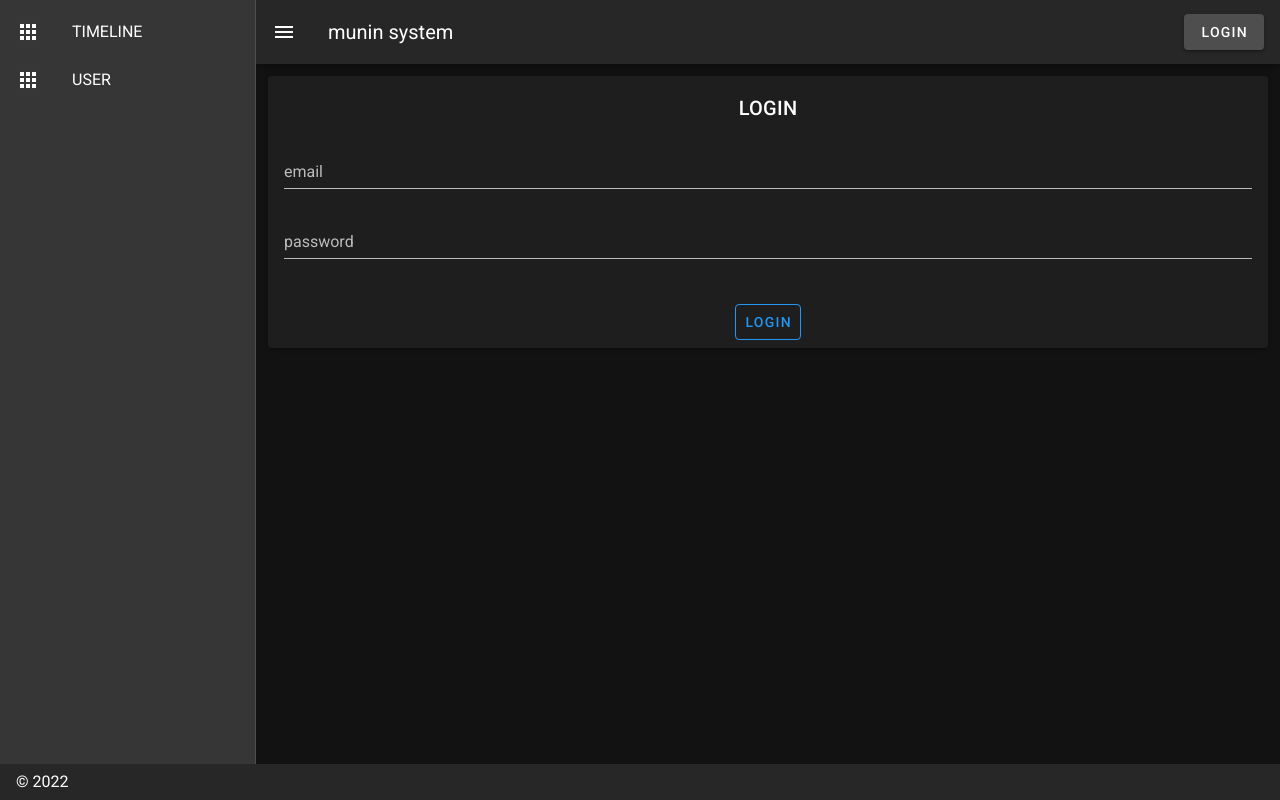
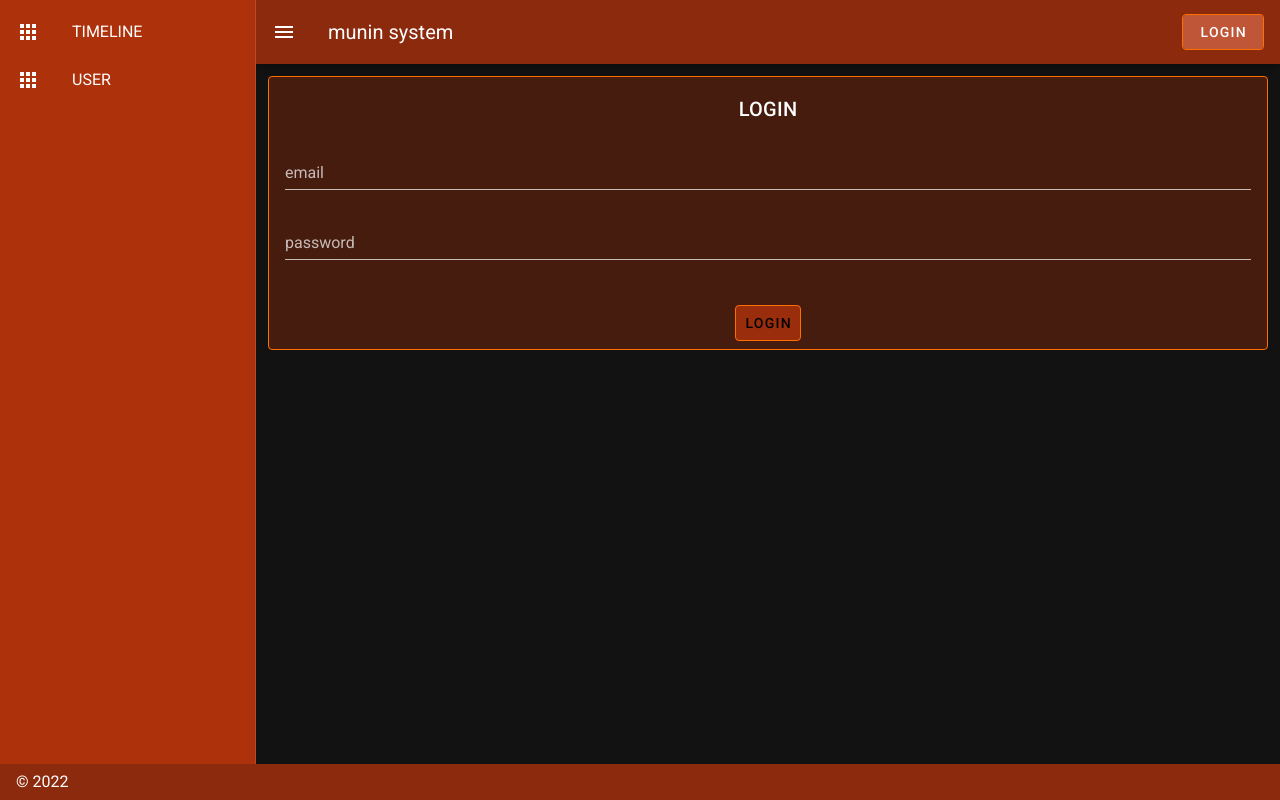
Before and after one commit to towakey/munin, a Nuxt app in the folder frontend/: page /login in a window 1280 px wide. Both pictures are taken after a click on the button 28 px from the left and 32 px from the top of the page. Built offline with nearby package versions, Linux system fonts and the light colour scheme; no server answers.

Commit message:
デザインを変更

```diff
--- a/frontend/layouts/default.vue
+++ b/frontend/layouts/default.vue
@@ -6,6 +6,7 @@
       :clipped="clipped"
       fixed
       app
+      style="background-color: rgba(191, 54, 12, .9);border-width: 1px;border-color: #FF6F00"
     >
       <v-list>
         <v-list-item
@@ -28,6 +29,7 @@
       :clipped-left="clipped"
       fixed
       app
+      style="background-color: rgba(191, 54, 12, .7)"
     >
       <v-app-bar-nav-icon @click.stop="drawer = !drawer" />
       <!-- <v-toolbar-title>{{ title }}</v-toolbar-title> -->
@@ -35,8 +37,18 @@
         v-text="this.$auth.loggedIn ? this.$auth.user.name : 'munin system'"
       />
       <v-spacer />
-      <v-btn v-if="this.$auth.loggedIn" @click="logout">LOGOUT</v-btn>
-      <v-btn v-else to="/login" nuxt>LOGIN</v-btn>
+      <v-btn
+        v-if="this.$auth.loggedIn"
+        @click="logout"
+        outlined
+        style="background-color: rgba(191, 54, 12, .7);border-width: 1px;border-color: #FF6F00"
+      >LOGOUT</v-btn>
+      <v-btn
+        v-else to="/login"
+        nuxt
+        outlined
+        style="background-color: rgba(191, 54, 12, .7);border-width: 1px;border-color: #FF6F00"
+      >LOGIN</v-btn>
     </v-app-bar>
     <v-main>
       <v-container>
@@ -63,6 +75,7 @@
     <v-footer
       :absolute="!fixed"
       app
+      style="background-color: rgba(191, 54, 12, .7)"
     >
       <span>&copy; {{ new Date().getFullYear() }}</span>
     </v-footer>
--- a/frontend/pages/login.vue
+++ b/frontend/pages/login.vue
@@ -1,5 +1,7 @@
 <template>
-  <v-card>
+  <v-card
+    outlined
+    style="background-color: rgba(191, 54, 12, .3);border-width: 1px;border-color: #FF6F00">
     <v-card-title class="justify-center">
       LOGIN
     </v-card-title>
@@ -8,7 +10,12 @@
       <v-text-field label="password" v-model="form.password" type="password"></v-text-field>
     </v-card-text>
     <v-card-actions class="justify-center">
-      <v-btn @click="login" color="blue" outlined class="mx-auto">LOGIN</v-btn>
+      <v-btn
+        @click="login"
+        outlined
+        class="mx-auto black--text"
+        style="background-color: rgba(191, 54, 12, .7);border-width: 1px;border-color: #FF6F00"
+      >LOGIN</v-btn>
     </v-card-actions>
   </v-card>
 </template>
--- a/frontend/pages/timeline.vue
+++ b/frontend/pages/timeline.vue
@@ -6,7 +6,7 @@
     <v-flex>
       <v-card
         outlined
-        style="border-width: 1px;border-color: #FF6F00"
+        style="background-color: rgba(191, 54, 12, .3);border-width: 1px;border-color: #FF6F00"
       >
         <v-card-title>投稿</v-card-title>
         <v-card-text>
@@ -49,11 +49,13 @@
           <v-btn
             @click="listGet"
             outlined
+            style="background-color: rgba(191, 54, 12, .7);border-width: 1px;border-color: #FF6F00"
           >LIST</v-btn>
           <v-spacer />
           <v-btn
             @click="submit"
             outlined
+            style="background-color: rgba(191, 54, 12, .7);border-width: 1px;border-color: #FF6F00"
           >SUBMIT</v-btn>
         </v-card-actions>
       </v-card>
@@ -62,7 +64,7 @@
         :key="value.id"
         outlined
         elevation="0"
-        style="border-width: 1px;border-color: #FF6F00"
+        style="background-color: rgba(191, 54, 12, .3);border-width: 1px;border-color: #FF6F00"
       >
         <v-card-title class="headline">
           {{ value.title }}
@@ -78,6 +80,7 @@
           <v-btn
             @click="dialog_open(value.id,value.title,value.contents,value.type,value.secret,value.node_from,value.node_to)"
             outlined
+            style="background-color: rgba(191, 54, 12, .7);border-width: 1px;border-color: #FF6F00"
           >UPDATE</v-btn>
           <v-spacer />
           <!-- <v-btn @click="destroy(value.id)">DELETE</v-btn> -->
@@ -92,7 +95,10 @@
     <v-dialog
       v-model="delete_dialog"
     >
-      <v-card>
+      <v-card
+        outlined
+        style="background-color: rgba(191, 54, 12, .9);border-width: 1px;border-color: #FF6F00"
+      >
         <v-card-title>削除しますか？</v-card-title>
         <v-card-text>
         </v-card-text>
@@ -112,12 +118,15 @@
     <v-dialog
       v-model="dialog"
     >
-      <v-card>
+      <v-card
+        outlined
+        style="background-color: rgba(191, 54, 12, .9);border-width: 1px;border-color: #FF6F00"
+      >
         <v-card-title>
-          <v-text-field v-model="update_title"></v-text-field>
+          <v-text-field label="TITLE" v-model="update_title"></v-text-field>
         </v-card-title>
         <v-card-text>
-          <v-textarea v-model="update_contents"></v-textarea>
+          <v-textarea label="CONTENTS" v-model="update_contents"></v-textarea>
         </v-card-text>
         <v-card-actions>
           <v-btn
--- a/frontend/pages/user.vue
+++ b/frontend/pages/user.vue
@@ -1,6 +1,12 @@
 <template>
-  <v-card>
+  <v-card
+    outlined
+    style="background-color: rgba(191, 54, 12, .3);border-width: 1px;border-color: #FF6F00"
+  >
     <v-card-title class="headline">{{ this.$auth.user.name }}</v-card-title>
+    <v-card-text>
+      <p>{{ this.$auth.user.id }}</p>
+    </v-card-text>
   </v-card>
 </template>
 <script>
```
